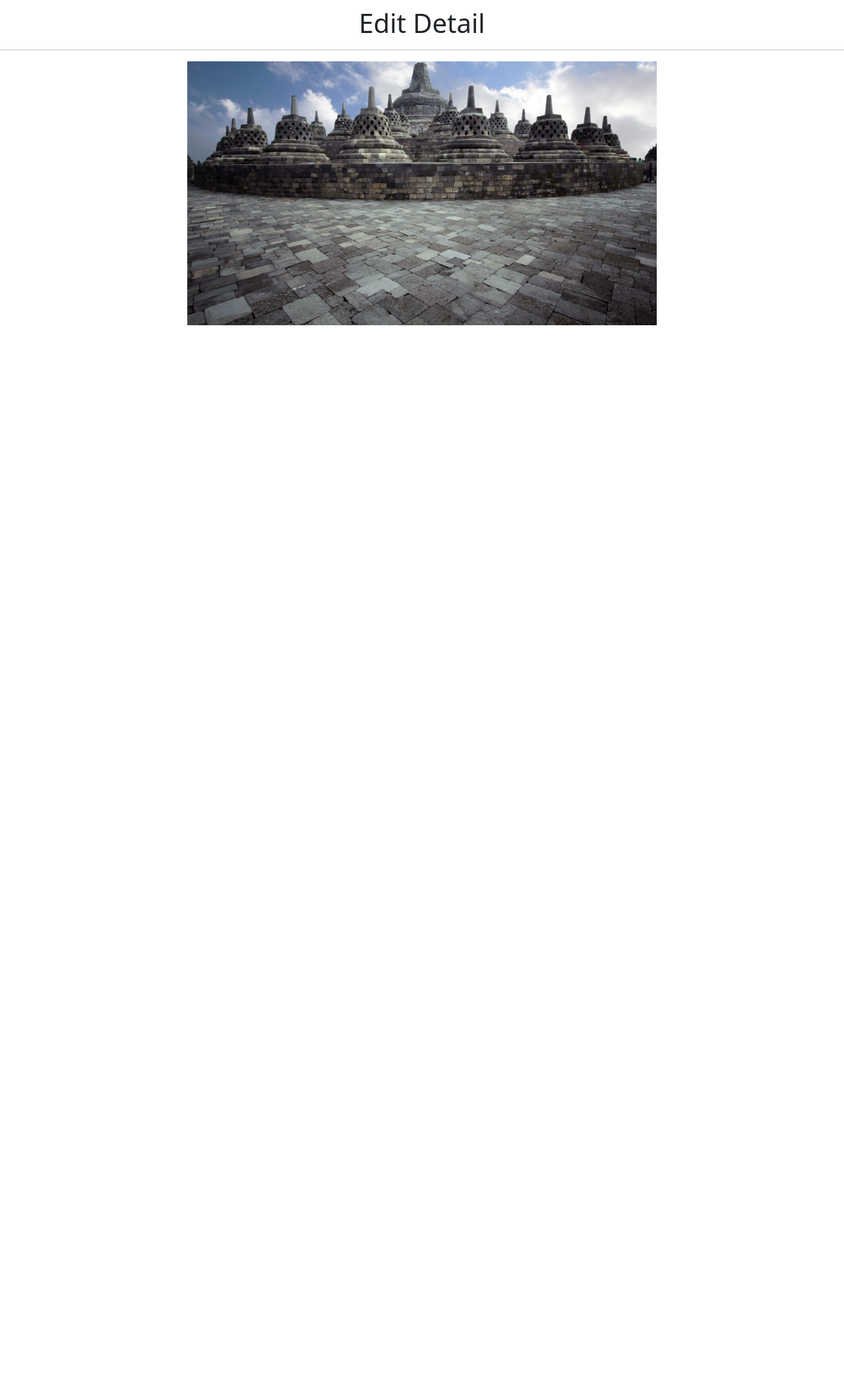
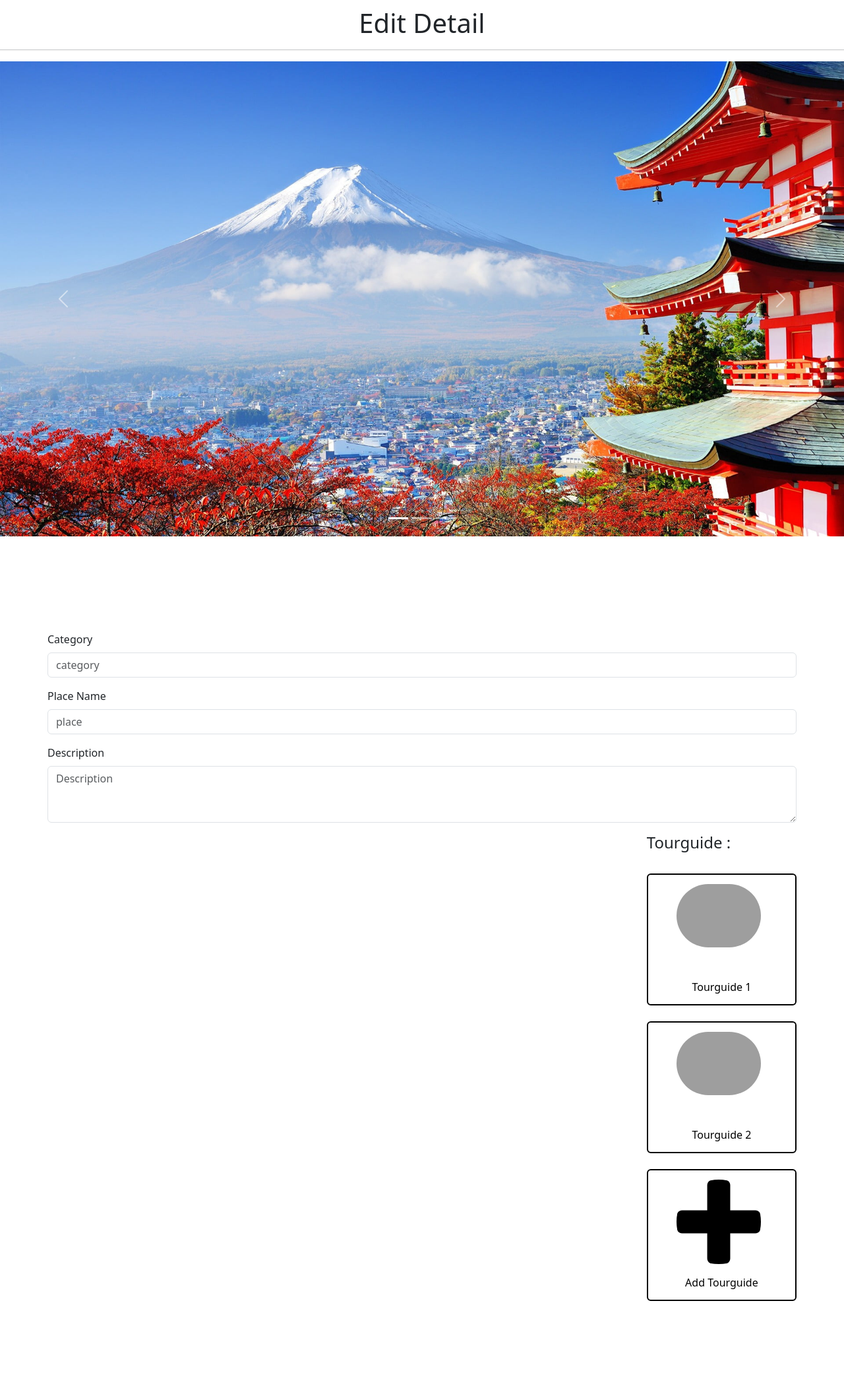
Before and after one commit to ikrom8/projek-akhirLX, a Flask app: page /edit-detail in a window 1280 px wide. Shown: the part 79-2195 px from the top of the page at 66% size. Before the commit the page ends 572 px from the top, so only its background shows below. Run offline with Flask 3, Linux system fonts and the light colour scheme; grey boxes are pictures that could not be loaded.

Commit message:
15/12 16:10

```diff
--- a/static/syle.css
+++ b/static/syle.css
@@ -50,8 +50,11 @@
     color: black;
     padding: 14px 28px;
     font-size: 16px;
-    cursor: pointer;
     width: 100%;
+}
+
+.btn :hover{
+    border-color: blue;
 }
 
 
--- a/templates/edit_detail.html
+++ b/templates/edit_detail.html
@@ -1,8 +1,8 @@
 <!DOCTYPE html>
 <html lang="en">
   <head>
-    <meta charset="UTF-8">
-    <meta name="viewport" content="width=device-width, initial-scale=1.0">
+    <meta charset="UTF-8" />
+    <meta name="viewport" content="width=device-width, initial-scale=1.0" />
     <title>Edit || Admin</title>
 
     <!-- link bulma -->
@@ -30,25 +30,50 @@
     ></script>
 
     <!-- link Css -->
-      <link rel="stylesheet" href="/static/syle.css">
+    <link rel="stylesheet" href="/static/syle.css" />
   </head>
   <body>
     <nav class="navbar navbar-dark bg-dark fixed-top">
       <div class="container-fluid">
-          <img src="{{url_for('static', filename = 'oracle_logo.png')}}" width="112" height="28">
+        <img
+          src="{{url_for('static', filename = 'oracle_logo.png')}}"
+          width="112"
+          height="28"
+        />
         <a class="navbar-brand" href="/about">Oracle</a>
-          <button class="navbar-toggler" type="button" data-bs-toggle="offcanvas" data-bs-target="#offcanvasDarkNavbar" aria-controls="offcanvasDarkNavbar" aria-label="Toggle navigation">
+        <button
+          class="navbar-toggler"
+          type="button"
+          data-bs-toggle="offcanvas"
+          data-bs-target="#offcanvasDarkNavbar"
+          aria-controls="offcanvasDarkNavbar"
+          aria-label="Toggle navigation"
+        >
           <span class="navbar-toggler-icon"></span>
         </button>
-          <div class="offcanvas offcanvas-end text-bg-dark" tabindex="-1" id="offcanvasDarkNavbar" aria-labelledby="offcanvasDarkNavbarLabel">
+        <div
+          class="offcanvas offcanvas-end text-bg-dark"
+          tabindex="-1"
+          id="offcanvasDarkNavbar"
+          aria-labelledby="offcanvasDarkNavbarLabel"
+        >
           <div class="offcanvas-header">
-              <h5 class="offcanvas-title" id="offcanvasDarkNavbarLabel">Traveluki</h5>
-              <button type="button" class="btn-close btn-close-white" data-bs-dismiss="offcanvas" aria-label="Close"></button>
+            <h5 class="offcanvas-title" id="offcanvasDarkNavbarLabel">
+              Traveluki
+            </h5>
+            <button
+              type="button"
+              class="btn-close btn-close-white"
+              data-bs-dismiss="offcanvas"
+              aria-label="Close"
+            ></button>
           </div>
           <div class="offcanvas-body">
             <ul class="navbar-nav justify-content-end flex-grow-1 pe-3">
               <li class="nav-item">
-                  <a class="nav-link active" aria-current="page" href="/homeadmin">Home</a>
+                <a class="nav-link active" aria-current="page" href="/homeadmin"
+                  >Home</a
+                >
               </li>
               <li class="nav-item">
                 <a class="nav-link" href="/cek-tiket">Cek Pesanan</a>
@@ -57,24 +82,115 @@
                 <a class="nav-link" href="/about">About</a>
               </li>
             </ul>
-
           </div>
         </div>
       </div>
     </nav>
 
-      <div style="margin-top: 90px;">
+    <div style="margin-top: 90px">
       <h1><center>Edit Detail</center></h1>
-        <hr>
+      <hr />
     </div>
 
-      <div class="content is-fullwidth">
-        <figure>
-            <img src="{{url_for('static',filename = 'default_image.jpg')}}" class="img-fluid" style="height: 400px;">
+    <div id="carouselExampleIndicators" class="carousel slide">
+      <div class="carousel-indicators">
+        <button type="button" data-bs-target="#carouselExampleIndicators" data-bs-slide-to="0" class="active" aria-current="true" aria-label="Slide 1"></button>
+        <button type="button" data-bs-target="#carouselExampleIndicators" data-bs-slide-to="1" aria-label="Slide 2"></button>
+        <button type="button" data-bs-target="#carouselExampleIndicators" data-bs-slide-to="2" aria-label="Slide 3"></button>
+      </div>
+      <div class="carousel-inner">
+        <div class="carousel-item active">
+          <img src="{{url_for('static',filename='asia.jpg')}}" class="d-block w-100" alt="...">
+        </div>
+        <div class="carousel-item">
+          <img src="{{url_for('static',filename='afrika.jpg')}}" class="d-block w-100" alt="...">
+        </div>
+        <div class="carousel-item">
+          <img src="{{url_for('static',filename='europe.jpg')}}" class="d-block w-100" alt="...">
+        </div>
+      </div>
+      <button class="carousel-control-prev" type="button" data-bs-target="#carouselExampleIndicators" data-bs-slide="prev">
+        <span class="carousel-control-prev-icon" aria-hidden="true"></span>
+        <span class="visually-hidden">Previous</span>
+      </button>
+      <button class="carousel-control-next" type="button" data-bs-target="#carouselExampleIndicators" data-bs-slide="next">
+        <span class="carousel-control-next-icon" aria-hidden="true"></span>
+        <span class="visually-hidden">Next</span>
+      </button>
+    </div>
+
+    <section class="section is-medium">
+      <div class="mb-3">
+        <label for="category" class="form-label">Category</label>
+        <input
+          type="text"
+          class="form-control"
+          id="category"
+          placeholder="category"
+        />
+      </div>
+      <div class="mb-3">
+        <label for="place" class="form-label">Place Name</label>
+        <input
+          type="text"
+          class="form-control"
+          id="category"
+          placeholder="place"
+        />
+      </div>
+      <div class="mb-3">
+        <label for="description" class="form-label">Description</label>
+        <textarea
+          class="form-control"
+          id="description"
+          rows="3"
+          placeholder="Description"
+        ></textarea>
+      </div>
+
+      <div class="tourguide" style="margin-left: 80%;">
+        <h4>Tourguide :</h4>
+        <br />
+        <button class="btn is-link is-outlined">
+          <figure class="image is-128x128" style="margin-left: 15px;">
+            <img
+              class="is-rounded"
+              src="https://bulma.io/images/placeholders/128x128.png"
+            />
           </figure>
+          Tourguide 1
+        </button>
+      </div>
 
+      <div class="tourguide" style="margin-left: 80%;">
+        <br />
+        <button class="btn is-link is-outlined">
+          <figure class="image is-128x128" style="margin-left: 15px;">
+            <img
+              class="is-rounded"
+              src="https://bulma.io/images/placeholders/128x128.png"
+            />
+          </figure>
+          Tourguide 2
+        </button>
+      </div>
+
+      <div class="tourguide" style="margin-left: 80%;">
+
+        <br />
+        <button class="btn is-link is-outlined">
+          <figure class="image is-128x128" style="margin-left: 15px;">
+            <img
+              class="is-rounded"
+              src="{{url_for('static', filename = 'plus-black-symbol_icon-icons.com_73453.png')}}"
+            />
+          </figure>
+          Add Tourguide
+        </button>
       </div>
 
 
+      </div>
+    </section>
   </body>
 </html>
```
Also changed, not shown: static/plus-black-symbol_icon-icons.com_73453.png (added). Lines whose indentation alone changed are shown as unchanged.
